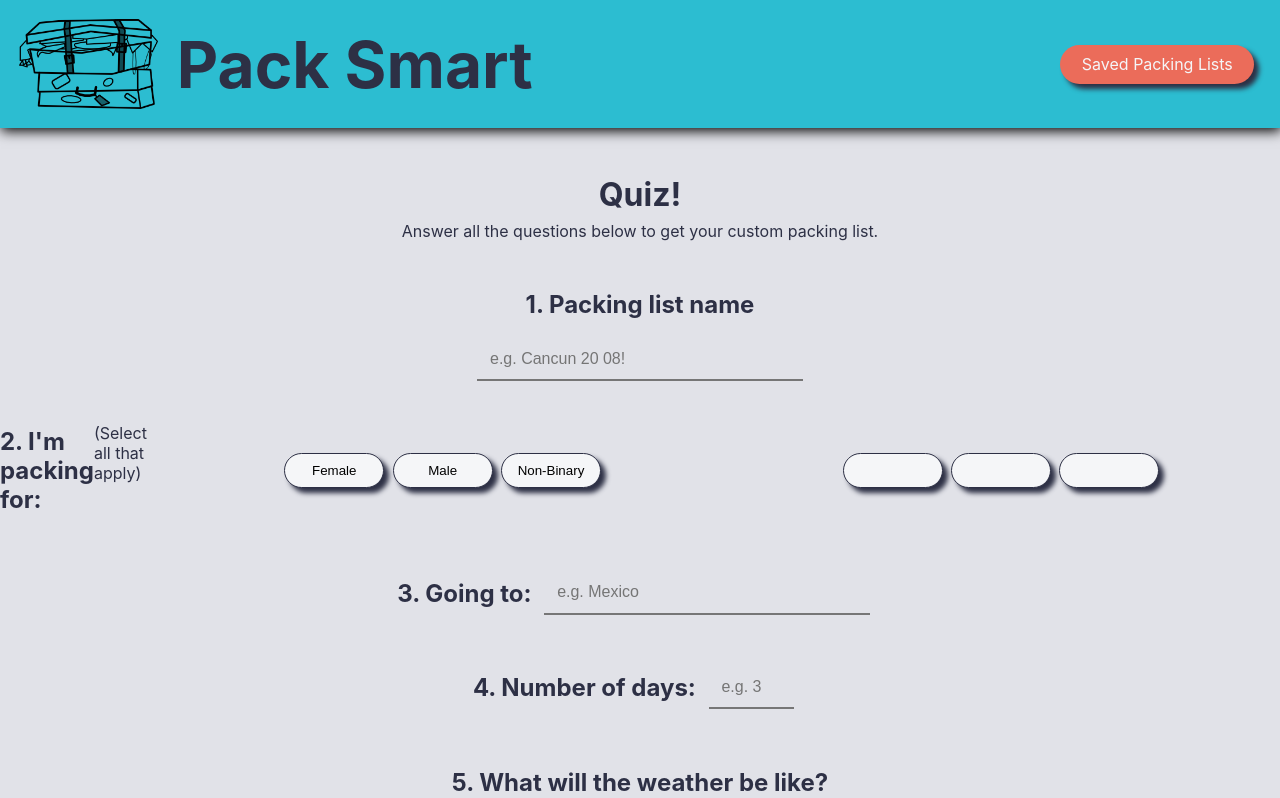
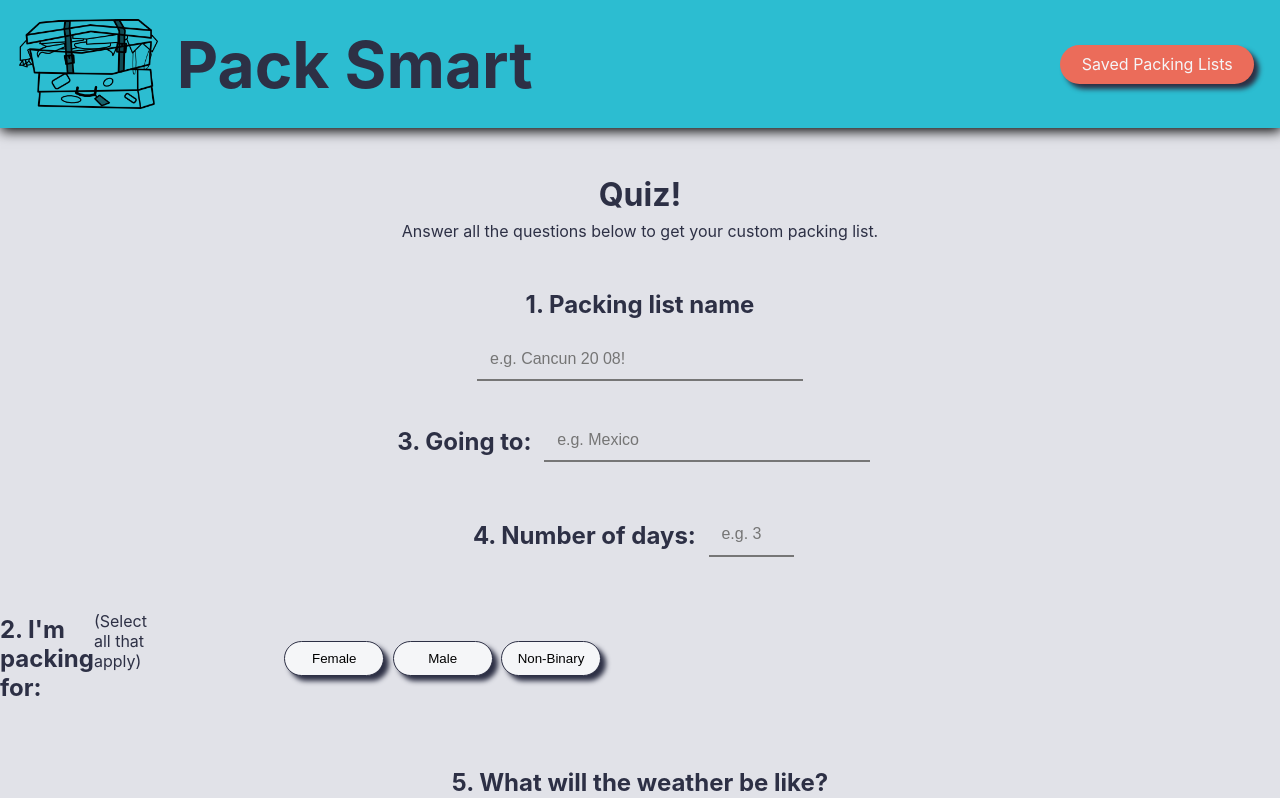
Before and after one commit to Pack-Smart/pack-smart-fe, a React (Create React App) app: page /packsmart/packing-quiz in a window 1280 px wide. Shown: the top 798 px of the page. Built offline with nearby package versions, Linux system fonts and the light colour scheme.

Commit message:
Add quizDetails data file and refactor quiz to dynamically generate MultipleChoice

```diff
--- a/src/MultipleChoice/MultipleChoice.js
+++ b/src/MultipleChoice/MultipleChoice.js
@@ -1,8 +1,11 @@
 import './MultipleChoice.scss'
 
-const MultipleChoice = ({ category, question, firstRowBtns, secRowBtns, handleClick, handleClickArg }) => {
+const MultipleChoice = (props) => {
+  const { category, question, firstRowBtns, secRowBtns } = props.questionDetails
+  const { handleClick } = props
+
   const handleButtonClick = (event) => {
-    handleClick(event, handleClickArg)
+    handleClick(event, category)
 
     if (category === 'gender') {
       toggleGenderButtonClass(event)
--- a/src/Quiz/Quiz.js
+++ b/src/Quiz/Quiz.js
@@ -1,5 +1,6 @@
 import React, { useState } from 'react'
 import MultipleChoice from '../MultipleChoice/MultipleChoice'
+import { quizDetails } from './quizDetails.js'
 import './Quiz.scss'
 
 const Quiz = (props) => {
@@ -36,6 +37,7 @@ const Quiz = (props) => {
   }
 
   const updateMultipleSelections = (type, name) => {
+    console.log(type, name)
     if (quizData[type].includes(name)) {
       setQuizData({
         ...quizData, [type]: quizData[type].filter(property => property !== name)
@@ -63,6 +65,24 @@ const Quiz = (props) => {
     setError(false)
   }
 
+  const generateQuizQuestions = () => {
+    return quizDetails.map(question => {
+      if (question.type === 'MultipleChoice') {
+        return generateMultipleChoice(question)
+      }
+    })
+  }
+
+  const generateMultipleChoice = (question) => {
+    return (
+      <MultipleChoice
+        key={question.id}
+        questionDetails={question}
+        handleClick={handleClick}
+      />
+    )
+  }
+
   return (
     <form className="quiz-form">
       <h1>Quiz!</h1>
@@ -76,17 +96,6 @@ const Quiz = (props) => {
           onChange={handleChange}
         />
       </div>
-
-
-      <MultipleChoice
-        key='gender'
-        category='gender'
-        question={`2. I'm packing for:`}
-        firstRowBtns={['Female', 'Male', 'Non-Binary']}
-        secRowBtns={['', '', '']}
-        handleClick={handleClick}
-        handleClickArg='gender'
-      />
 
       <div className="trip-location-field">
         <h2>3. Going to:</h2>
@@ -108,40 +117,7 @@ const Quiz = (props) => {
         />
       </div>
 
-      <MultipleChoice
-        key='weather'
-        category='weather'
-        question='5. What will the weather be like?'
-        firstRowBtns={['Cold', 'Cool', 'Warm']}
-        secRowBtns={['Hot', 'Rainy', 'Snowy']}
-        handleClick={handleClick}
-        handleClickArg='weather'
-      />
-
-      <MultipleChoice
-        key='activities'
-        category='activities'
-        question='6. What activities do you plan to do?'
-        firstRowBtns={['Skiing', 'Beach', 'Hiking']}
-        secRowBtns={['Night Life', 'Wedding', 'Business']}
-        handleClick={handleClick}
-        handleClickArg='categories'
-      />
-
-      {/* <div className="trip-activities-field">
-        <h2>6. What activities do you plan to do</h2>
-        <p className="select-all-txt">(Select all that apply)</p>
-        <div className="quiz-answer-btns">
-          <button name='skiing' onClick={(event) => handleClick(event, 'categories')}>Skiing</button>
-          <button name='beach' onClick={(event) => handleClick(event, 'categories')}>Beach</button>
-          <button name='hiking' onClick={(event) => handleClick(event, 'categories')}>Hiking</button>
-        </div>
-        <div className="quiz-answer-btns">
-          <button name='night life' onClick={(event) => handleClick(event, 'categories')}>Night Life</button>
-          <button name='wedding' onClick={(event) => handleClick(event, 'categories')}>Wedding</button>
-          <button name='business' onClick={(event) => handleClick(event, 'categories')}>Business</button>
-        </div>
-      </div> */}
+      {generateQuizQuestions()}
 
       <button
         className="quiz-submit-btn"
--- a/src/Quiz/Quiz.scss
+++ b/src/Quiz/Quiz.scss
@@ -13,7 +13,7 @@
   margin-top: 0;
 }
 
-.trip-name-field, .trip-weather-field, .trip-activities-field {
+.trip-name-field, .trip-weather-field, .trip-categories-field {
   @include column-center;
   @include quiz-question;
 }
@@ -45,11 +45,11 @@
   width: 100%;
 }
 
-.trip-activities-field p, .trip-weather-field p {
+.trip-categories-field p, .trip-weather-field p {
   margin-top: 0;
 }
 
-.trip-activities-field h2, .trip-weather-field h2 {
+.trip-categories-field h2, .trip-weather-field h2 {
   margin-bottom: 0;
 }
 
--- /dev/null
+++ b/src/Quiz/quizDetails.js
@@ -0,0 +1,50 @@
+const quizDetails = [
+  {
+    id: 1,
+    question: '1. Packing list name',
+    type: 'text',
+    placeholder: 'e.g. Cancun 20 08!',
+    name: 'name'
+  },
+  {
+    id: 2,
+    question: `2. I'm packing for:`,
+    type: 'MultipleChoice',
+    category: 'gender',
+    firstRowBtns: ['Female', 'Male', 'Non-Binary'],
+    secRowBtns: [],
+  },
+  {
+    id: 3,
+    question: '3. Going to: ',
+    type: 'text',
+    placeholder: 'e.g. Mexico',
+    name: 'destination'
+  },
+  {
+    id: 4,
+    question: '4. Number of days: ',
+    type: 'number',
+    placeholder: 'e.g. 3',
+    name: 'number_of_days',
+    min: '1'
+  },
+  {
+    id: 5,
+    question: '5. What will the weather be like?',
+    type: 'MultipleChoice',
+    category: 'weather',
+    firstRowBtns: ['Cold', 'Cool', 'Warm'],
+    secRowBtns: ['Hot', 'Rainy', 'Snowy'],
+  },
+  {
+    id: 6,
+    question: '6. What activities do you plan to do?',
+    type: 'MultipleChoice',
+    category: 'categories',
+    firstRowBtns: ['Skiing', 'Beach', 'Hiking'],
+    secRowBtns: ['Night Life', 'Wedding', 'Business'],
+  }
+]
+
+export { quizDetails }
```
